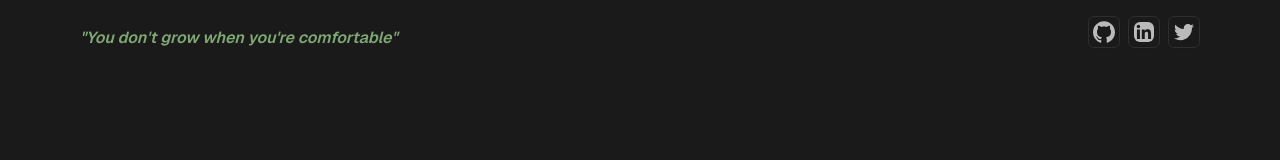
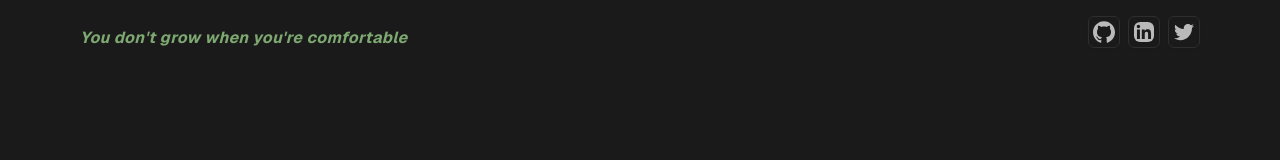
Before and after one commit to AurelienPospieszynski/Aurelien_Pops, a Next.js app: page / in a window 1280 px wide. Shown: the top 160 px of the page. Built offline with nearby package versions, Linux system fonts and the light colour scheme; a web font is replaced by a local one.

Commit message:
Text effect on static quote title

```diff
--- a/app/_components/Header.tsx
+++ b/app/_components/Header.tsx
@@ -5,13 +5,16 @@ import Link from 'next/link';
 import { cn } from '@/lib/utils';
 import { LinkedInIcon } from './icons/LinkedInIcon';
 import { TwitterIcon } from './icons/TwitterIcon';
+import { TextGenerateEffect } from '@/components/ui/textGenerateEffect';
+
+const titleQuote = "You don't grow when you're comfortable";
 
 export const Header = () => {
   return (
     <header className="top-0 py-4">
       <Section className="flex items-baseline">
         <h1 className="text-base font-semibold text-primary italic">
-          "You don't grow when you're comfortable"
+          <TextGenerateEffect words={titleQuote} />
         </h1>
         <div className="flex-1" />
         <ul className="flex items-center gap-2">
--- /dev/null
+++ b/components/ui/textGenerateEffect.tsx
@@ -0,0 +1,47 @@
+'use client';
+import { useEffect } from 'react';
+import { motion, stagger, useAnimate } from 'framer-motion';
+import { cn } from '@/lib/utils';
+
+export const TextGenerateEffect = ({
+  words,
+  className,
+}: {
+  words: string;
+  className?: string;
+}) => {
+  const [scope, animate] = useAnimate();
+  let wordsArray = words.split(' ');
+  useEffect(() => {
+    animate(
+      'span',
+      {
+        opacity: 1,
+      },
+      {
+        duration: 2,
+        delay: stagger(0.2),
+      }
+    );
+  }, [scope.current]);
+
+  const renderWords = () => {
+    return (
+      <motion.div ref={scope}>
+        {wordsArray.map((word, idx) => {
+          return (
+            <motion.span key={word + idx} className="opacity-0">
+              {word}{' '}
+            </motion.span>
+          );
+        })}
+      </motion.div>
+    );
+  };
+
+  return (
+    <div className={cn('font-bold', className)}>
+      <div className=" leading-snug tracking-wide">{renderWords()}</div>
+    </div>
+  );
+};
```
